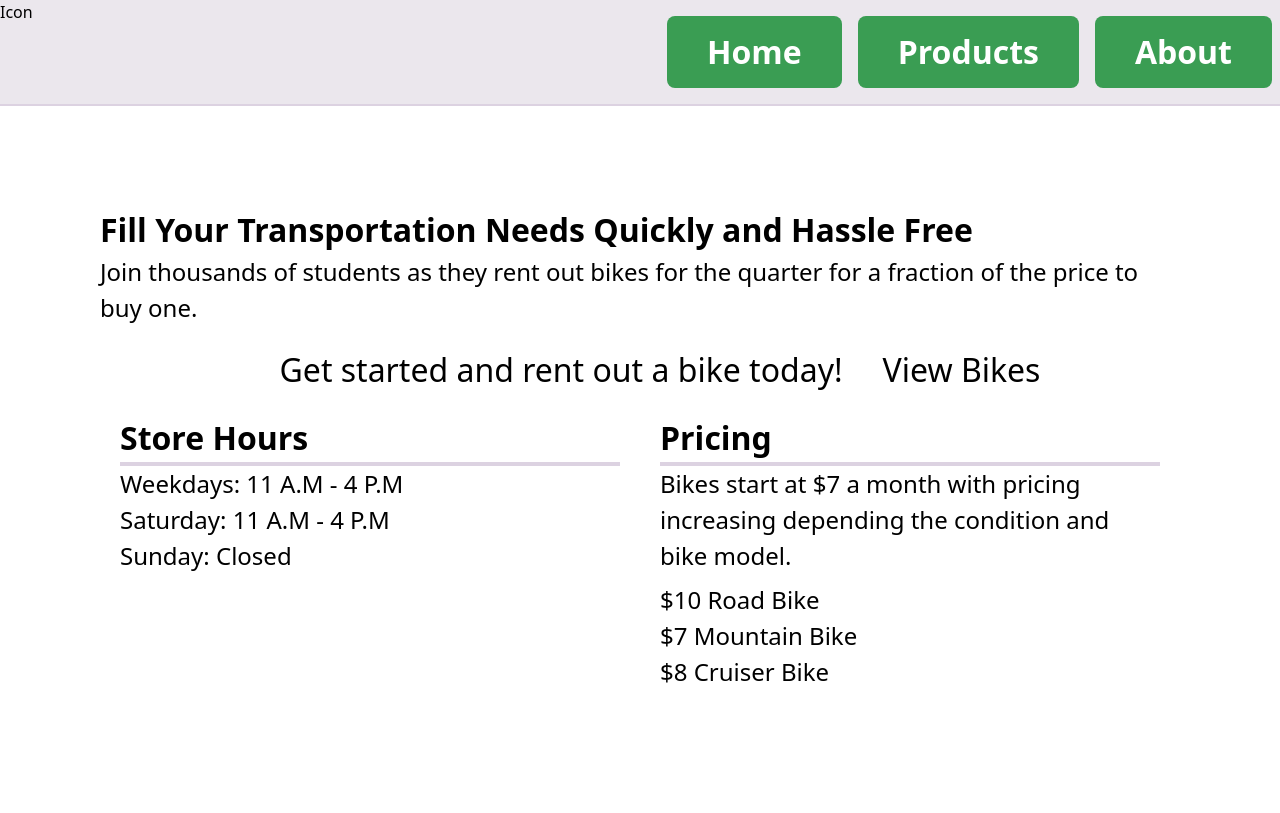
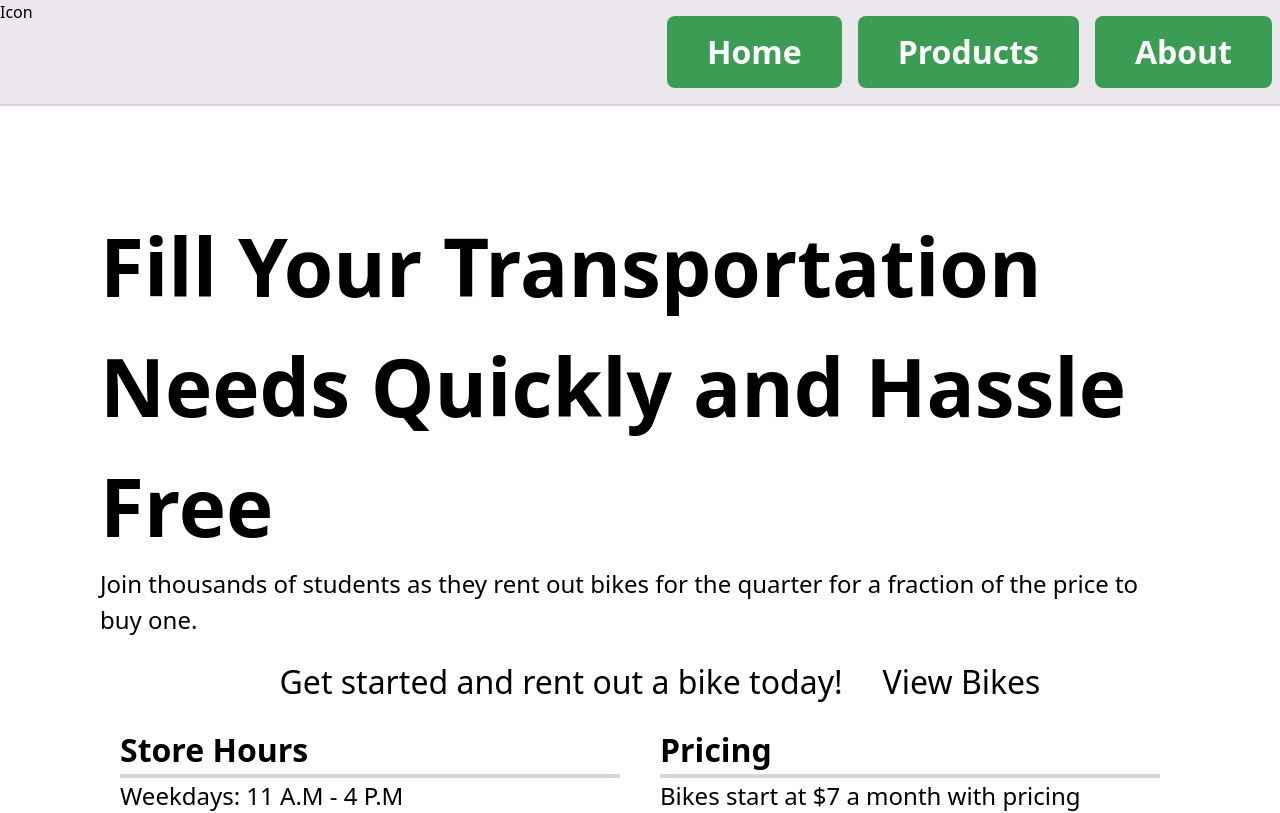
Before and after one commit to SaltMeister/BikeRentalSite, a React (Create React App) app in the folder client/: page / in a window 1280 px wide. Shown: the top 813 px of the page. Built offline with nearby package versions, Linux system fonts and the light colour scheme.

Commit message:
Rest API check if bike rented, load specific bike id data

```diff
--- a/client/src/Pages/Home.js
+++ b/client/src/Pages/Home.js
@@ -8,7 +8,7 @@ function Home()
     lg:m-20 sm:m-0'>
 
       <div className='p-5'>
-        <h3><b>Fill Your Transportation Needs Quickly and Hassle Free</b></h3>
+        <h3 className="text-display"><b>Fill Your Transportation Needs Quickly and Hassle Free</b></h3>
         <p className="text-info">Join thousands of students as they rent out bikes for the quarter for a fraction of the price to buy one.</p>
       </div>
 
--- a/client/tailwind.config.js
+++ b/client/tailwind.config.js
@@ -5,10 +5,12 @@ module.exports = {
   theme: {
     fontSize: {
       info: '0.75em',
+      display: '5rem',
       sm: '1rem',
       md: '1.5rem',
       lg: '2rem',
       xl: '3rem',
+
     },
   },
 }
```
